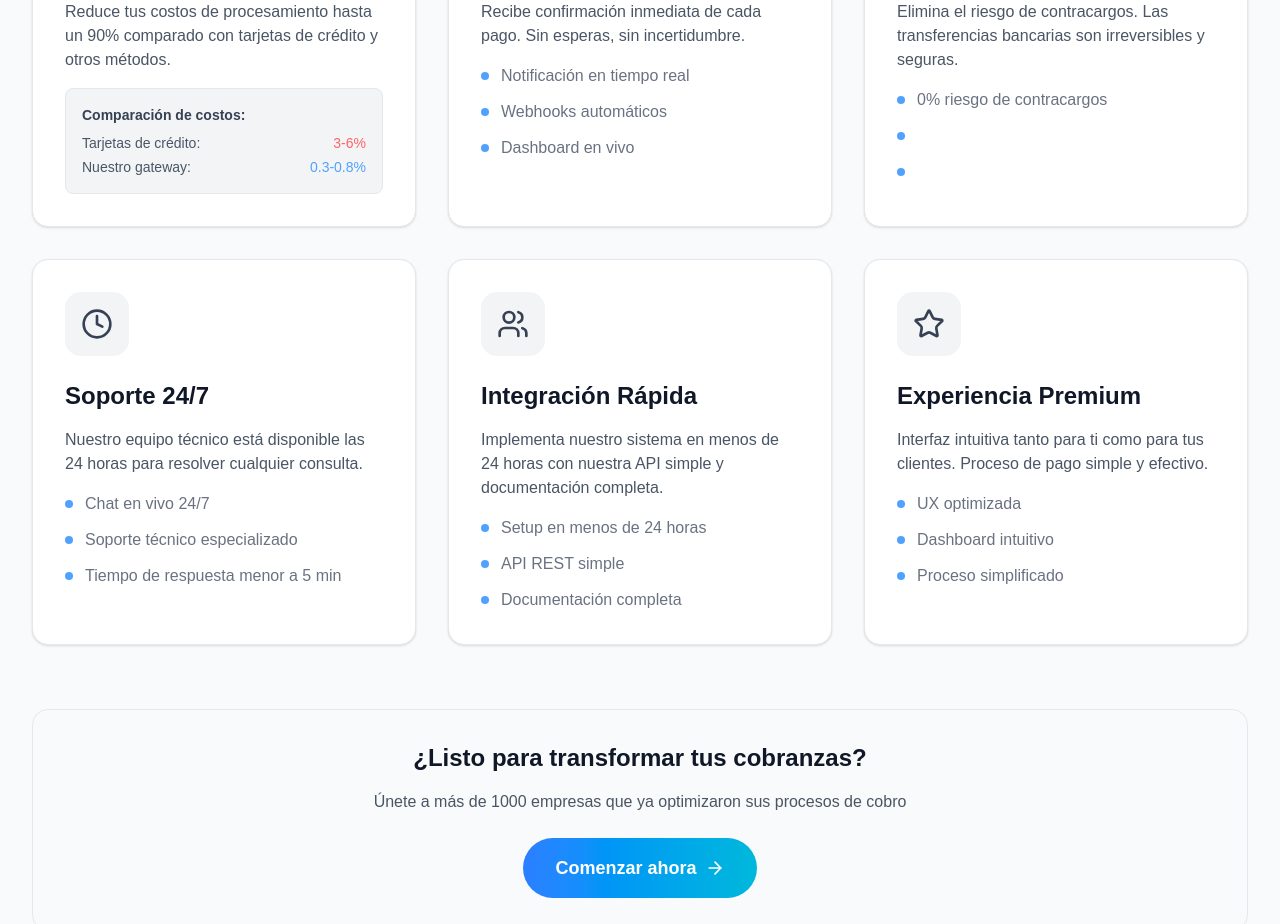
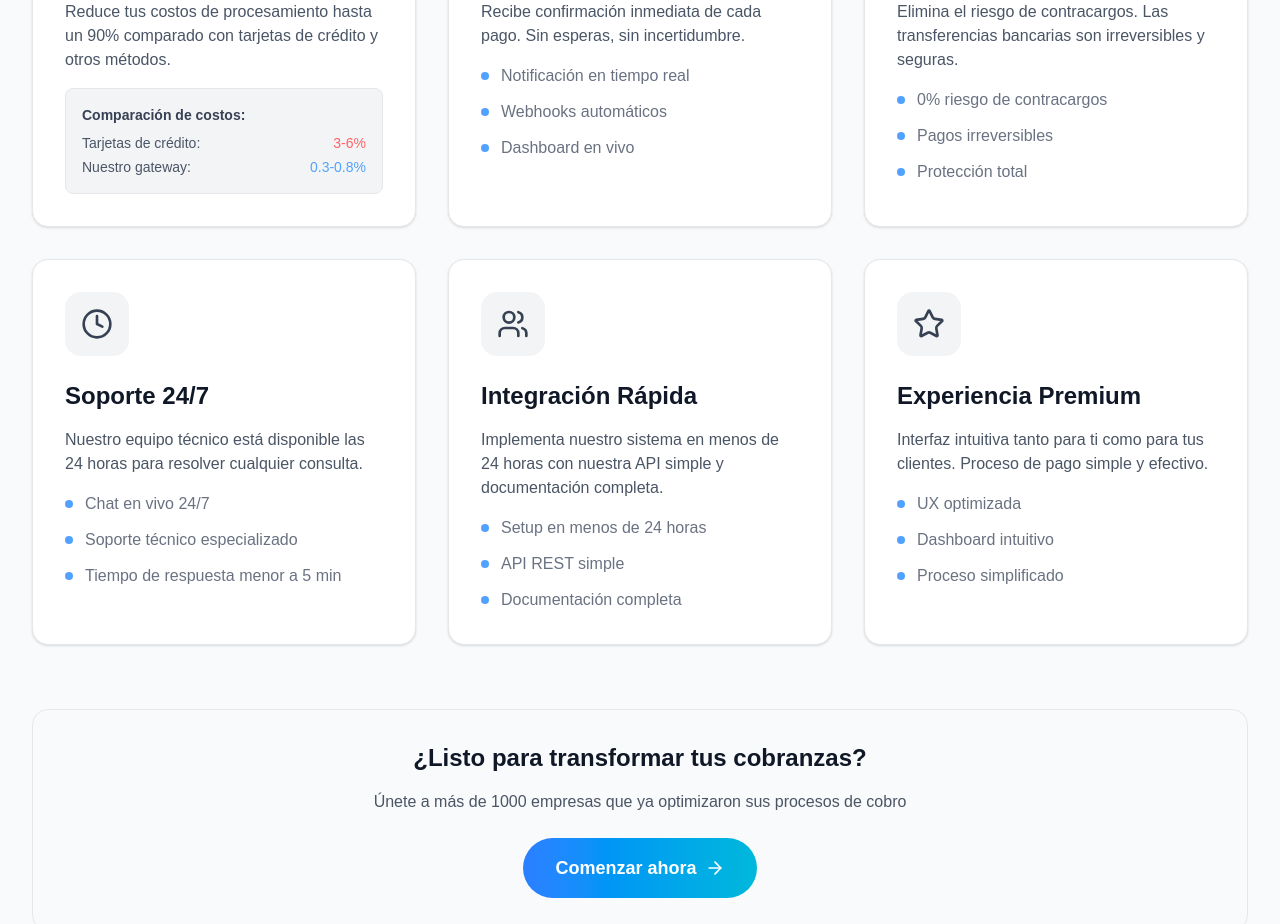
Before and after one commit to gestionesdecobranzas/gestiondecobranzas, a Next.js app: page / in a window 1280 px wide. Shown: the part 3000-3924 px from the top of the page. Built offline with nearby package versions, Linux system fonts and the light colour scheme.

Commit message:
fix: corregir color de texto de spans de blanco a gris para consistencia visual

```diff
--- a/src/app/page.tsx
+++ b/src/app/page.tsx
@@ -635,11 +635,11 @@
                   <div className="w-2 h-2 bg-blue-400 rounded-full"></div>
                   <span>0% riesgo de contracargos</span>
                 </div>
-                <div className="flex items-center gap-3 text-white/60">
+                <div className="flex items-center gap-3 text-gray-500">
                   <div className="w-2 h-2 bg-blue-400 rounded-full"></div>
                   <span>Pagos irreversibles</span>
                 </div>
-                <div className="flex items-center gap-3 text-white/60">
+                <div className="flex items-center gap-3 text-gray-500">
                   <div className="w-2 h-2 bg-blue-400 rounded-full"></div>
                   <span>Protección total</span>
                 </div>
```
